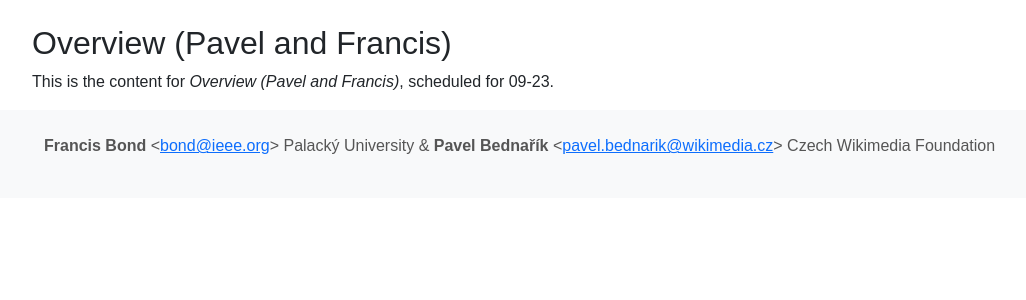
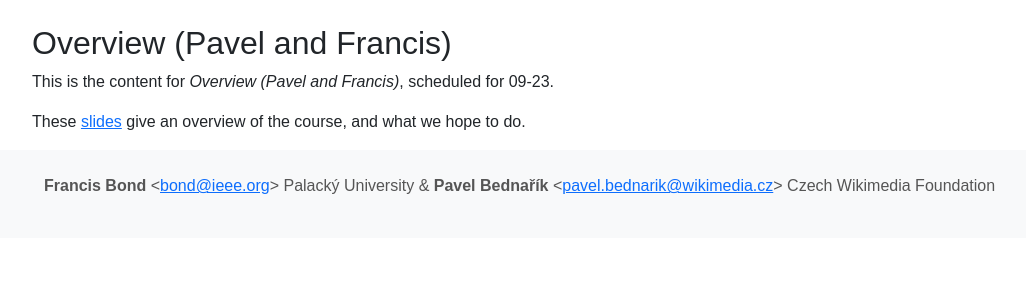
Before and after one commit to bond-lab/Open-Knowledge, a Flask app: page /week/intro/ in a window 1280 px wide. Shown: the part 56-356 px from the top of the page, without its empty margins (50-1076 px from the left). Run offline with Flask 3, Linux system fonts and the light colour scheme.

Commit message:
linked slides for week 1

```diff
--- a/docs/week/intro/index.html
+++ b/docs/week/intro/index.html
@@ -66,6 +66,9 @@
 <h2>Overview (Pavel and Francis)</h2>
 <p>This is the content for <i>Overview (Pavel and Francis)</i>, scheduled for 09-23.</p>
 
+
+<p>These <a href='static/pdf/wk-01-intro.pdf'>slides</a> give an overview of the course, and what we hope to do.</p>P
+
     </div>
 
     <!-- Footer -->
--- a/web/templates/weeks/intro.html
+++ b/web/templates/weeks/intro.html
@@ -3,4 +3,8 @@
 {% block content %}
 <h2>{{ info.title }}</h2>
 <p>This is the content for <i>{{ info.title }}</i>, scheduled for {{ info.date }}.</p>
+
+These <a href="{{ url_for('static', filename='pdf/wk-01-intro.pdf')}}">slides</a> give an overview of the course, and what we hope to do.</p>
+
+
 {% endblock %}
```
Also changed, not shown: 11 other files.
